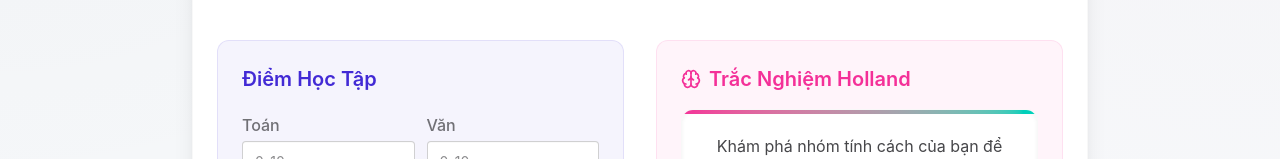
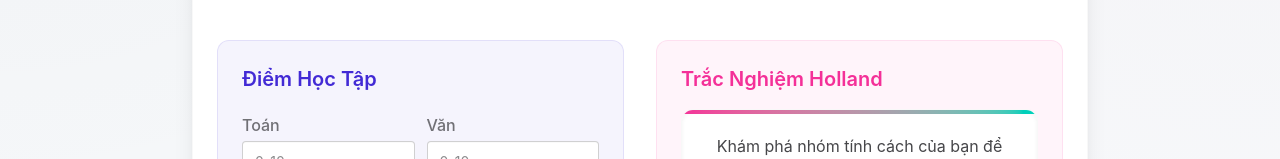
Before and after one commit to tuanduy35399/client_NLCS, a React (Vite) app: page / in a window 1280 px wide. Shown: the part 198-357 px from the top of the page. Built offline with nearby package versions, Linux system fonts and the light colour scheme.

Commit message:
custom UI 2

```diff
--- a/src/components/Phase1.jsx
+++ b/src/components/Phase1.jsx
@@ -277,7 +277,7 @@ export default function Phase1({ onNext, initialData }) {
         <div className="space-y-6">
           <div className="bg-secondary/5 p-6 rounded-xl border border-secondary/10 h-full flex flex-col">
             <h3 className="text-xl font-semibold mb-4 flex items-center gap-2 text-secondary">
-              <Brain className="w-5 h-5" />
+              {/* <Brain className="w-5 h-5" /> */}
               Trắc Nghiệm Holland
             </h3>
 
```
